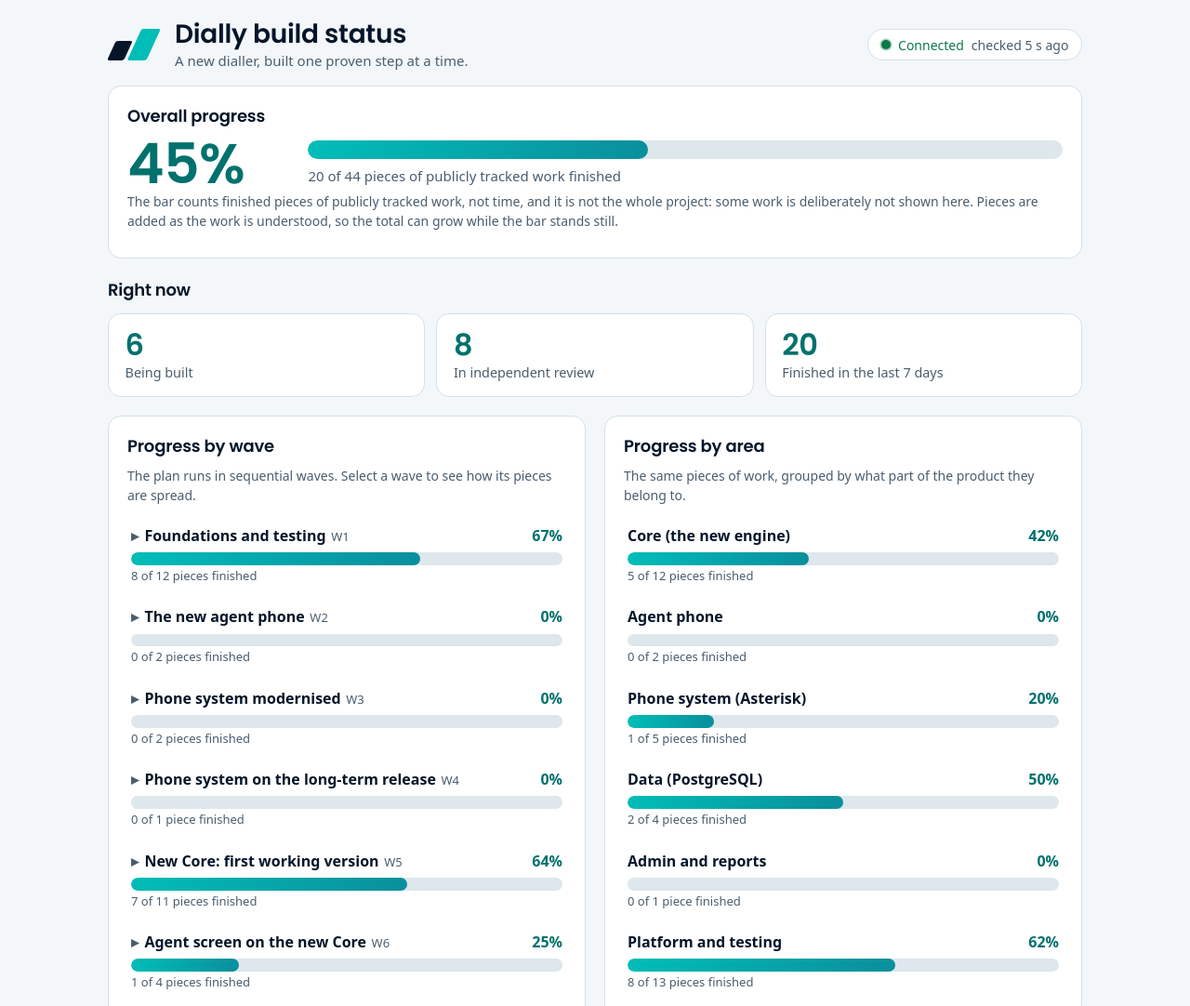
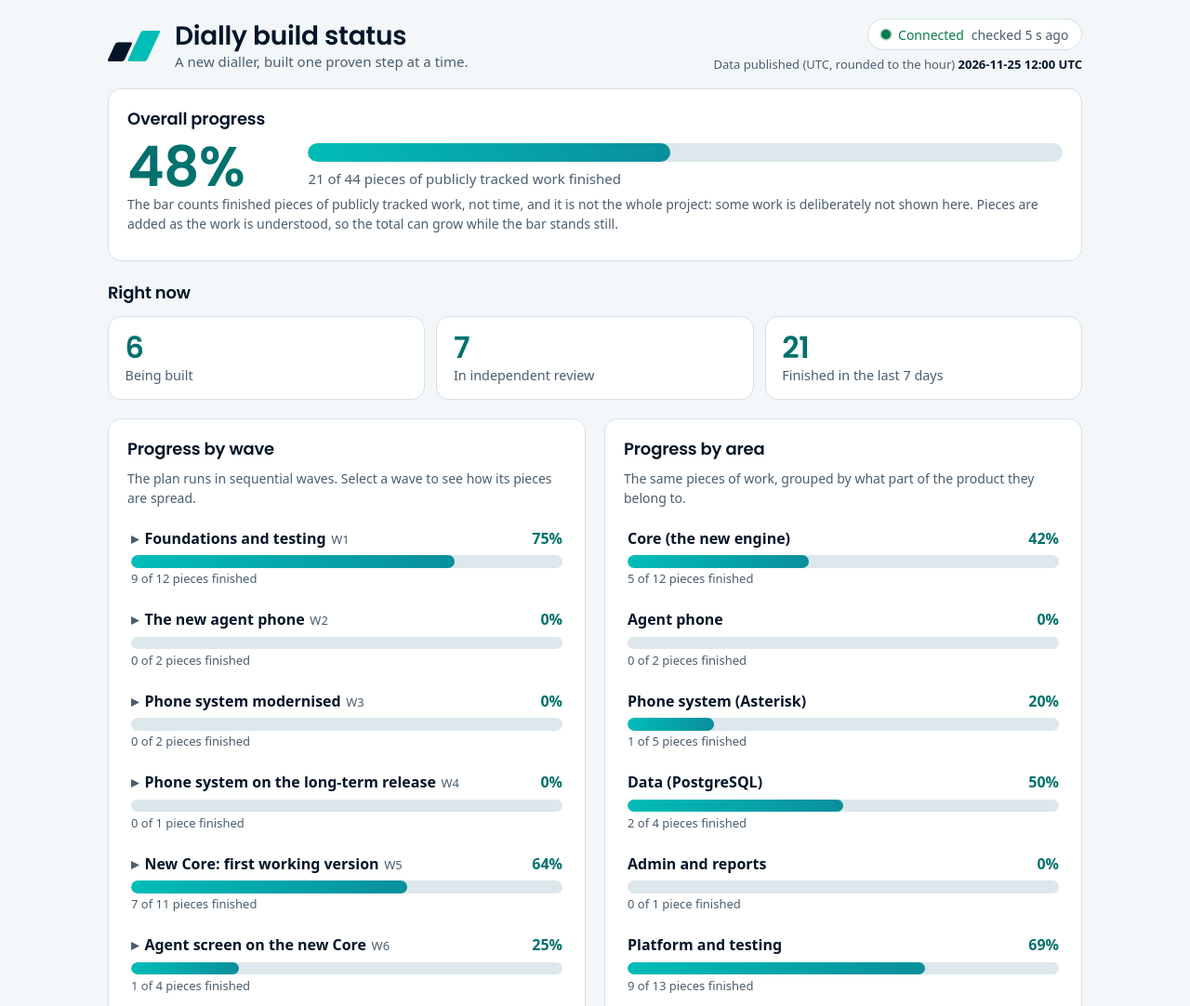
Before and after one commit to imyatesy-cmd/dially-status, a plain HTML site: page index.html in a window 1280 px wide. Shown: the top 1082 px of the page at 93% size. Drawn offline with Linux system fonts and the light colour scheme.

Commit message:
Update status data

```diff
--- a/assets/app.js
+++ b/assets/app.js
@@ -186,6 +186,9 @@
       $('activity').textContent = latest
         ? 'Last recorded activity: ' + whenText(latest) + ' (times are shown to the hour).'
         : 'No recent activity recorded.';
+      var clock = $('clock-value');
+      clock.textContent = state.data.generated ? L.formatUtc(state.data.generated) : 'unknown';
+      if (state.data.generated) clock.dateTime = state.data.generated;
       var stale = state.data.generated ? L.staleHours(state.data.generated, now) : 0;
       $('stale').hidden = !stale;
       if (stale) $('stale').textContent = 'The data is ' + stale + ' hours old. Updates may have paused; this page catches up by itself when they resume.';
--- a/assets/lib.js
+++ b/assets/lib.js
@@ -24,6 +24,13 @@
     const s = Math.max(0, Math.floor(seconds));
     if (s < 3600) return 'within the last hour';
     return formatAgo(s);
+  }
+
+  // "2026-11-25 12:00 UTC" from the data file's build hour (UTC, rounded to the hour); '' when it is missing or invalid.
+  function formatUtc(iso) {
+    const t = Date.parse(iso);
+    if (!Number.isFinite(t)) return '';
+    return new Date(t).toISOString().slice(0, 13).replace('T', ' ') + ':00 UTC';
   }
 
   // 'stale' when the data file is older than five hours (publishing runs every 2 hours and refreshes idle data after 3).
@@ -107,5 +114,5 @@
     return eventKeys(events).filter(key => !seen.has(key));
   }
 
-  return { SUPPORTED_SCHEMA, BASE_MS, MAX_MS, formatAgo, formatAgoCoarse, staleHours, nextDelay, connectionState, checkShape, eventKeys, newEventKeys };
+  return { SUPPORTED_SCHEMA, BASE_MS, MAX_MS, formatAgo, formatAgoCoarse, formatUtc, staleHours, nextDelay, connectionState, checkShape, eventKeys, newEventKeys };
 }));
--- a/assets/style.css
+++ b/assets/style.css
@@ -60,6 +60,10 @@ p { margin: 0; }
 
 .conn { display: inline-flex; align-items: center; gap: .5rem; padding: .35rem .85rem; border: 1px solid var(--line); border-radius: 999px; background: var(--card); font-size: .875rem; }
 .conn-age { color: var(--muted); font-variant-numeric: tabular-nums; }
+.status-box { display: flex; flex-direction: column; align-items: flex-end; gap: .35rem; }
+.clock { color: var(--muted); font-size: .8125rem; text-align: right; }
+.clock-value { color: var(--fg); font-weight: 600; font-variant-numeric: tabular-nums; white-space: nowrap; }
+@media (max-width: 30rem) { .status-box { align-items: flex-start; } .clock { text-align: left; } }
 .dot { width: .65rem; height: .65rem; border-radius: 50%; background: var(--muted); }
 .conn[data-state="connected"] .dot { background: var(--ok); animation: pulse 2.4s ease-out infinite; }
 .conn[data-state="connected"] .conn-label { color: var(--ok); }
--- a/data.json
+++ b/data.json
@@ -2,21 +2,21 @@
   "schema": 1,
   "generated": "2026-11-25T12:00:00Z",
   "overall": {
-    "done": 20,
+    "done": 21,
     "total": 44,
-    "percent": 45
+    "percent": 48
   },
   "waves": [
     {
       "id": "W1",
       "name": "Foundations and testing",
-      "done": 8,
+      "done": 9,
       "total": 12,
-      "percent": 67,
+      "percent": 75,
       "pieces": {
-        "finished": 8,
+        "finished": 9,
         "building": 0,
-        "review": 1,
+        "review": 0,
         "queued": 3
       }
     },
@@ -190,17 +190,24 @@
     {
       "id": "platform",
       "name": "Platform and testing",
-      "done": 8,
+      "done": 9,
       "total": 13,
-      "percent": 62
+      "percent": 69
     }
   ],
   "counts": {
     "building": 6,
-    "review": 8,
-    "finished_7d": 20
+    "review": 7,
+    "finished_7d": 21
   },
   "events": [
+    {
+      "at": "2026-11-25T12:00:00Z",
+      "kind": "finished",
+      "area": "platform",
+      "text": "Platform: a piece of work finished",
+      "highlight": false
+    },
     {
       "at": "2026-11-25T11:00:00Z",
       "kind": "started",
@@ -403,13 +410,6 @@
       "area": "core",
       "text": "Core: a piece of work was started",
       "highlight": false
-    },
-    {
-      "at": "2026-11-25T04:00:00Z",
-      "kind": "started",
-      "area": "data",
-      "text": "Data: a piece of work was started",
-      "highlight": false
     }
   ]
 }
--- a/index.html
+++ b/index.html
@@ -24,10 +24,13 @@
       <p class="tagline">A new dialler, built one proven step at a time.</p>
     </div>
   </div>
-  <div class="conn" id="conn" data-state="connecting">
-    <span class="dot" aria-hidden="true"></span>
-    <span class="conn-label" id="conn-label" role="status">Connecting</span>
-    <span class="conn-age" id="conn-age" aria-hidden="true"></span>
+  <div class="status-box">
+    <div class="conn" id="conn" data-state="connecting">
+      <span class="dot" aria-hidden="true"></span>
+      <span class="conn-label" id="conn-label" role="status">Connecting</span>
+      <span class="conn-age" id="conn-age" aria-hidden="true"></span>
+    </div>
+    <p class="clock" id="clock"><span class="clock-label">Data published (UTC, rounded to the hour)</span> <time class="clock-value" id="clock-value">not loaded yet</time></p>
   </div>
 </header>
 
```
